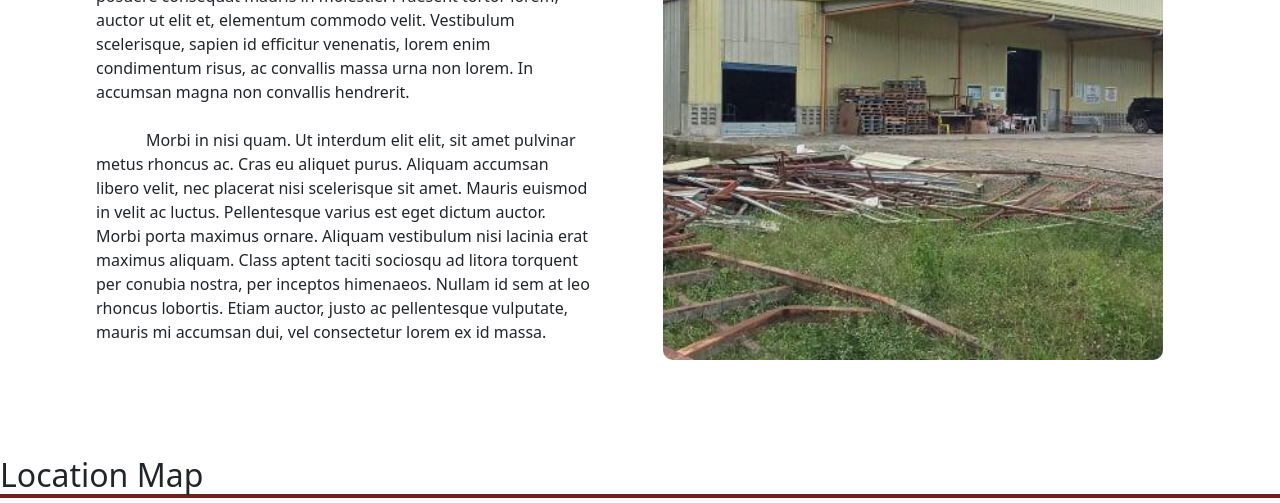
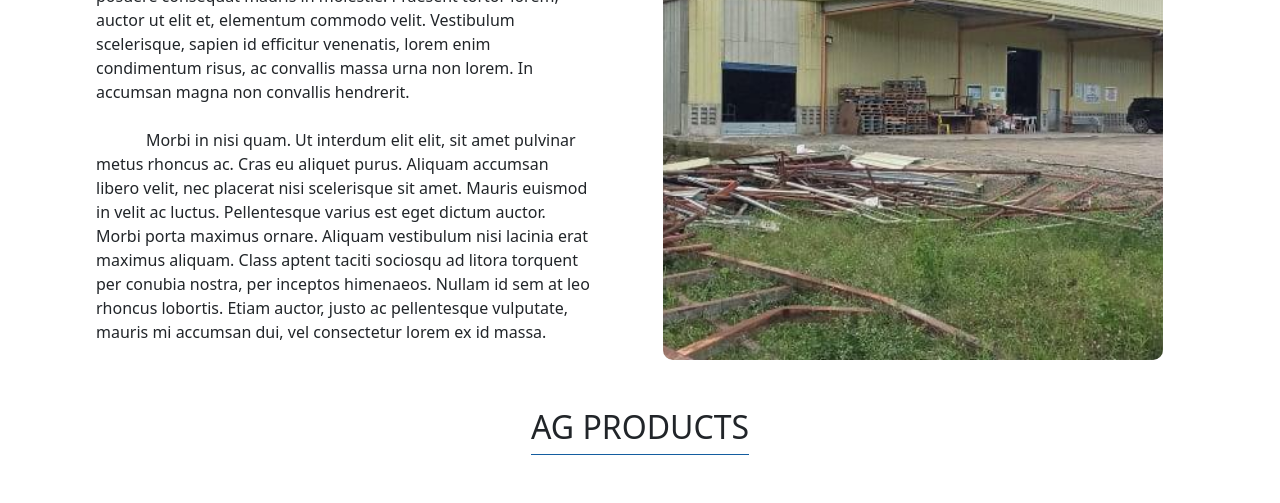
Before and after one commit to floooptimism/kauswagan-company-site, a website: page index.html in a window 1280 px wide. Shown: the part 1346-1849 px from the top of the page. Drawn offline with nearby package versions, Linux system fonts and the light colour scheme.

Commit message:
something

```diff
--- a/index.html
+++ b/index.html
@@ -388,6 +388,17 @@
         </div>
       </div>
 
+      <div class="products-list-container">
+        <div class="products-list-header">
+          <h2>AG PRODUCTS</h2>
+        </div>
+
+        <div class="products-lists">
+
+        </div>
+
+      </div>
+
 
       <div class="about-section-item">
         <div class="row">
@@ -425,6 +436,7 @@
           <div class="col-lg"></div>
         </div>
       </div>
+
     </div>
 
     <!-- sticky navbar -->
--- a/style.css
+++ b/style.css
@@ -8,10 +8,23 @@ html{
     font-family: 'Roboto', sans-serif;
 }
 
+.products-list-container {
+    display: flex;
+    flex-direction: column;
+    align-items: center;
+}
+
+.products-list-header {
+    border-bottom: 1px solid #145DA0;
+    display:  inline-block;
+}
+
 .nav-custom {
     font-family: 'Roboto', sans-serif;
 
 }
+
+
 
 .qualities-section-info:first-of-type {
   background:#f7f7f7;
```
